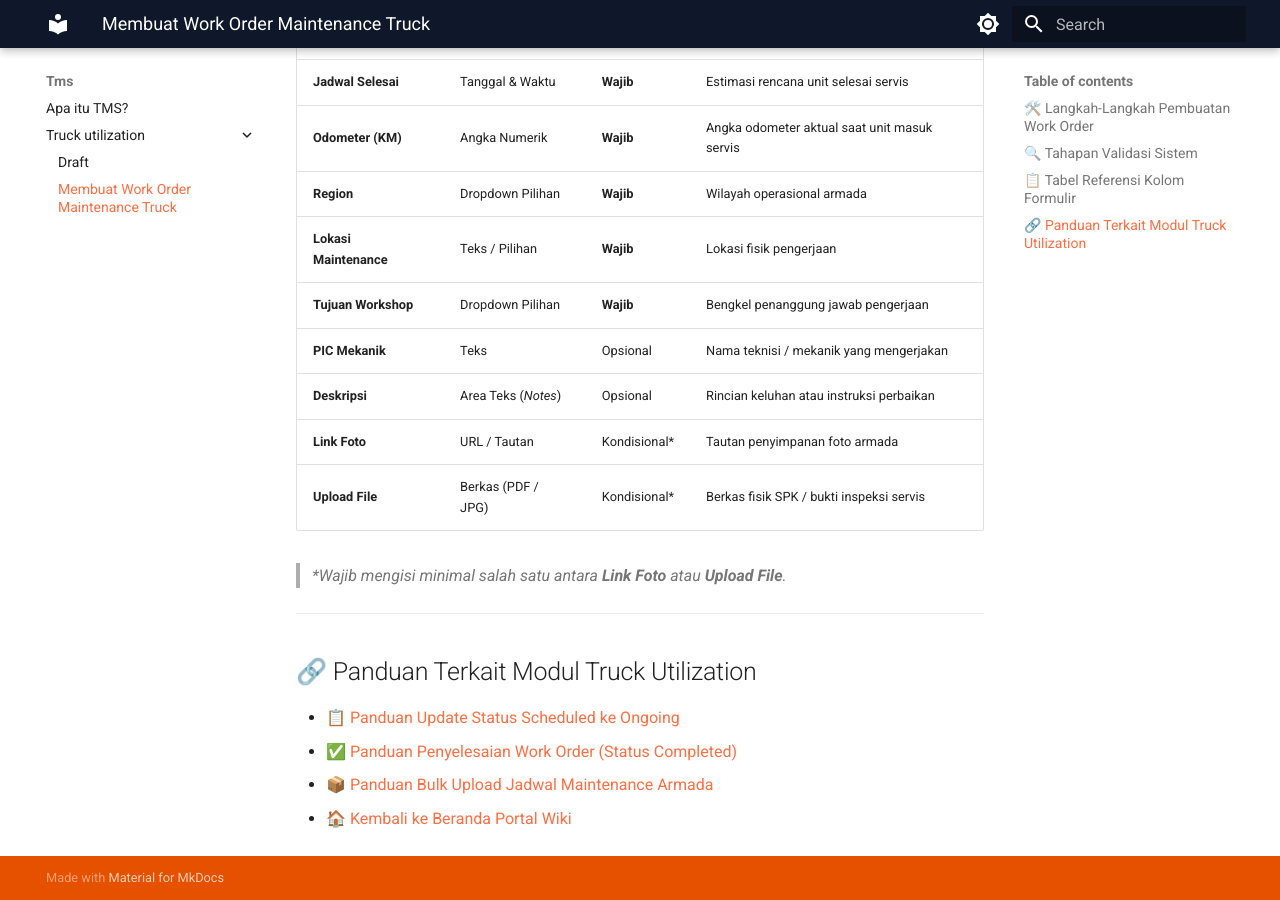
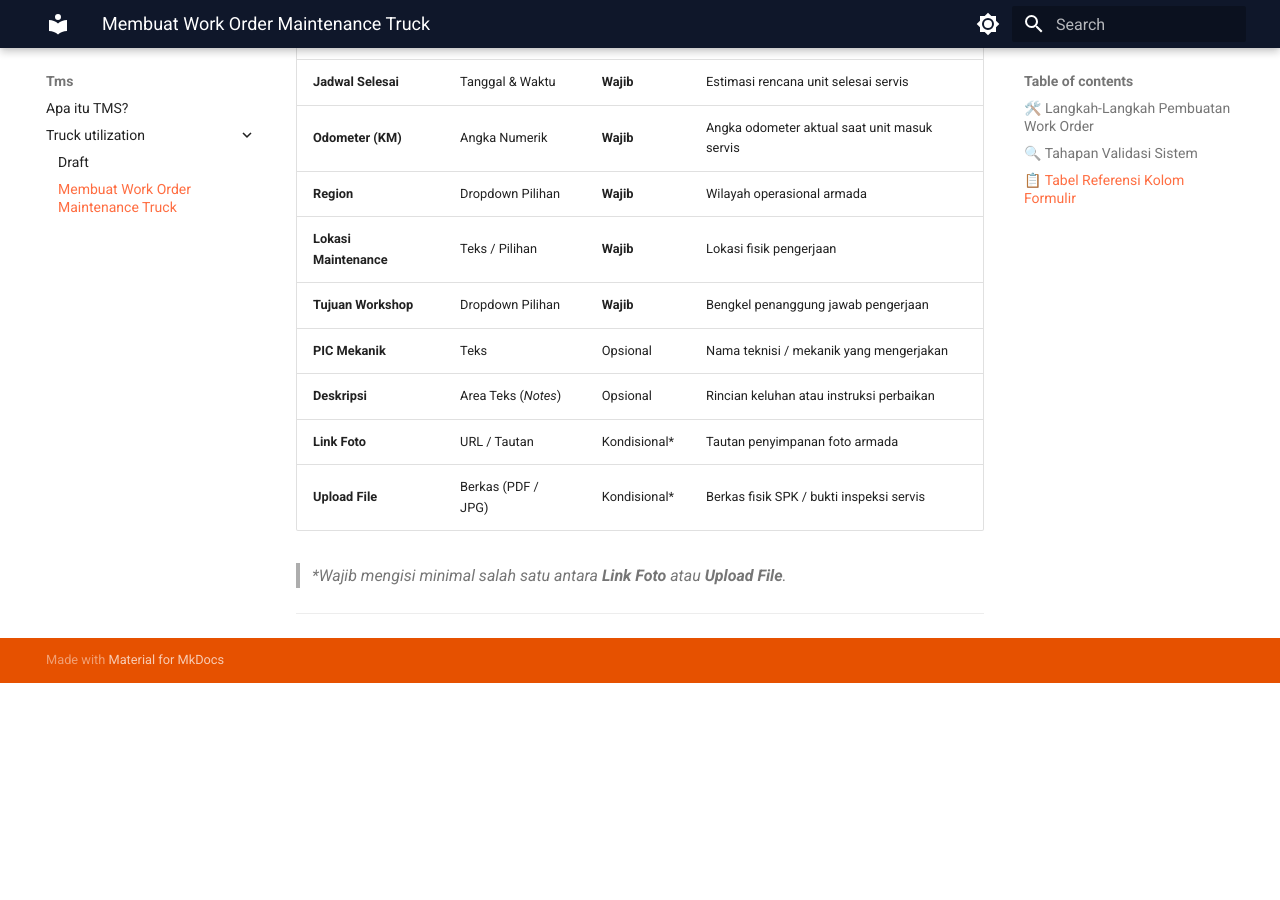
Before and after one commit to jejeharapan/wiki, an MkDocs documentation site: the page built from article/tms/truck-utilization/maintenance-work-order-create.md, in a window 1280 px wide and 900 px high, scrolled down 3285 px. Built offline with MkDocs 1.6.1 and Material for MkDocs 9.7.7, drawn with Linux system fonts in a browser that asks for light colours; after the commit the page ends 3968 px from its top, so only the background shows below that.

Commit message:
docs(tms): remove draft links in maintenance-work-order-create.md

```diff
--- a/article/tms/truck-utilization/maintenance-work-order-create.md
+++ b/article/tms/truck-utilization/maintenance-work-order-create.md
@@ -119,10 +119,3 @@ flowchart TD
 > *\*Wajib mengisi minimal salah satu antara **Link Foto** atau **Upload File**.*
 
 ---
-
-## 🔗 Panduan Terkait Modul Truck Utilization
-
-- [📋 Panduan Update Status Scheduled ke Ongoing](draft.md)
-- [✅ Panduan Penyelesaian Work Order (Status Completed)](draft.md)
-- [📦 Panduan Bulk Upload Jadwal Maintenance Armada](draft.md)
-- [🏠 Kembali ke Beranda Portal Wiki](../../index.md)
```
